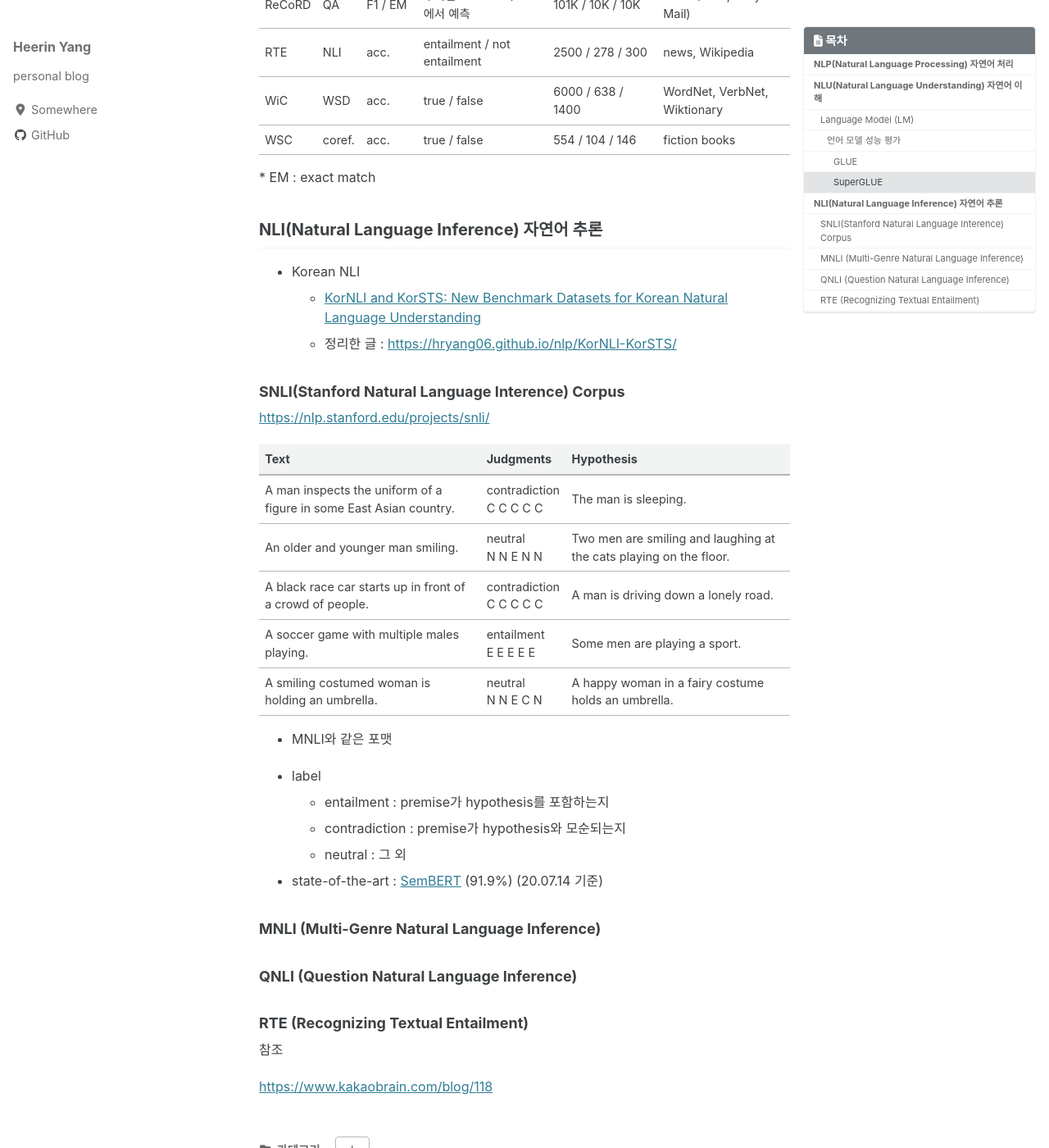
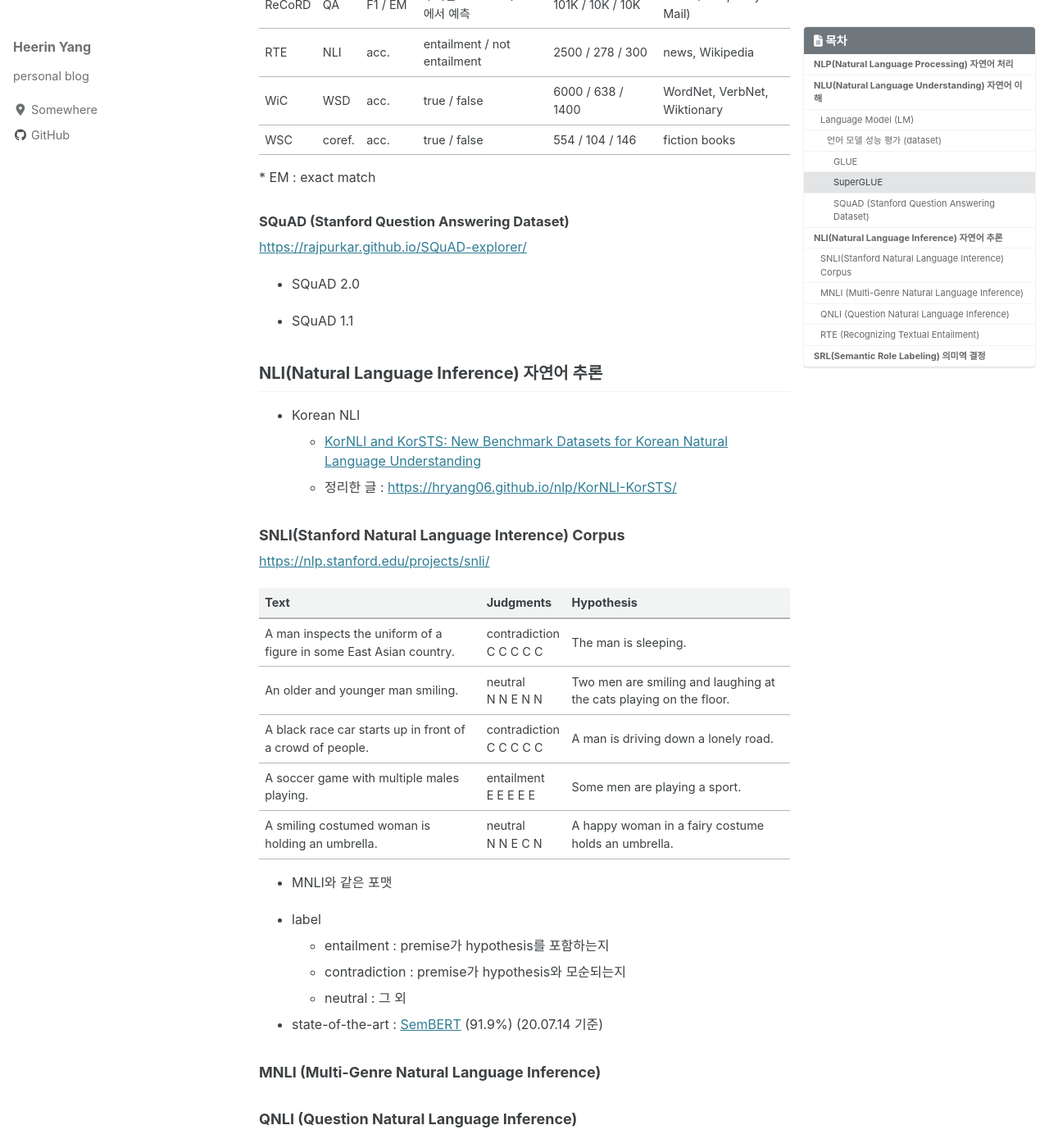
Before and after one commit to hryang06/hryang06.github.io, a Jekyll site: the page built from _posts/2020-07-14-NLP.md, in a window 1280 px wide and 1400 px high, scrolled down 3759 px. Shown: the whole window at 82% size. Built offline with Jekyll 4.4.1, drawn with Linux system fonts in a browser that asks for light colours; cached includes are drawn as plain includes; nearby versions of some CDN libraries; some of the changed text lies outside the part shown.

Commit message:
Modify NLP post

```diff
--- a/_posts/2020-07-14-NLP.md
+++ b/_posts/2020-07-14-NLP.md
@@ -35,7 +35,7 @@ last_modified_at: 2020-07-14 10:09:00 +0800
 
 ![NLP](/assets/images/post/nlp/lm-1819.png)
 
-#### 언어 모델 성능 평가
+#### 언어 모델 성능 평가 (dataset)
 
 ##### GLUE
 
@@ -108,6 +108,13 @@ last_modified_at: 2020-07-14 10:09:00 +0800
 
 \* EM : exact match
 
+##### SQuAD (Stanford Question Answering Dataset)
+
+<https://rajpurkar.github.io/SQuAD-explorer/>
+
+- SQuAD 2.0
+
+- SQuAD 1.1
 
 ## NLI(Natural Language Inference) 자연어 추론
 
@@ -147,6 +154,12 @@ last_modified_at: 2020-07-14 10:09:00 +0800
 ### RTE (Recognizing Textual Entailment)
 
 
+## SRL(Semantic Role Labeling) 의미역 결정
+
+<https://cs.kangwon.ac.kr/~leeck/NLP/SRL.pdf>
+
+
+---
 
 참조
 
```
